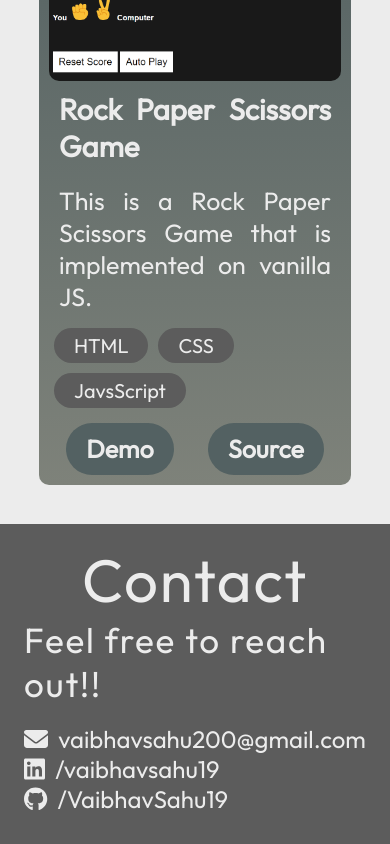
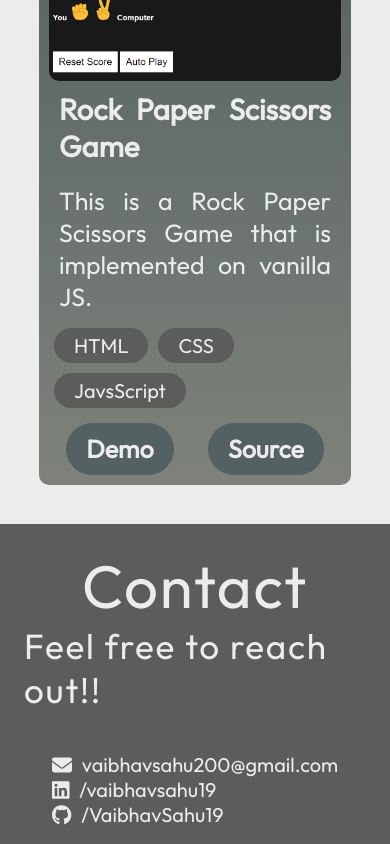
Before and after one commit to VaibhavSahu19/my-portfolio, a React (Vite) app: page / in a window 390 px wide. Shown: the part 3792-4636 px from the top of the page. Built offline with nearby package versions, Linux system fonts and the light colour scheme.

Commit message:
changed padding again for small screens

```diff
--- a/src/Components/Contact/Contact.module.css
+++ b/src/Components/Contact/Contact.module.css
@@ -59,12 +59,10 @@
         flex-direction: column;
     }
 
-    .contactLinks {
-        padding-bottom: 50px;
-        padding-left: 15px;
-        padding-right: 15px;
+    .contactLinks{
+        padding: 10px 50px;
     }
     .contactLink a{
-        font-size: 24px;
+        font-size: 20px;
     }
 }
```
